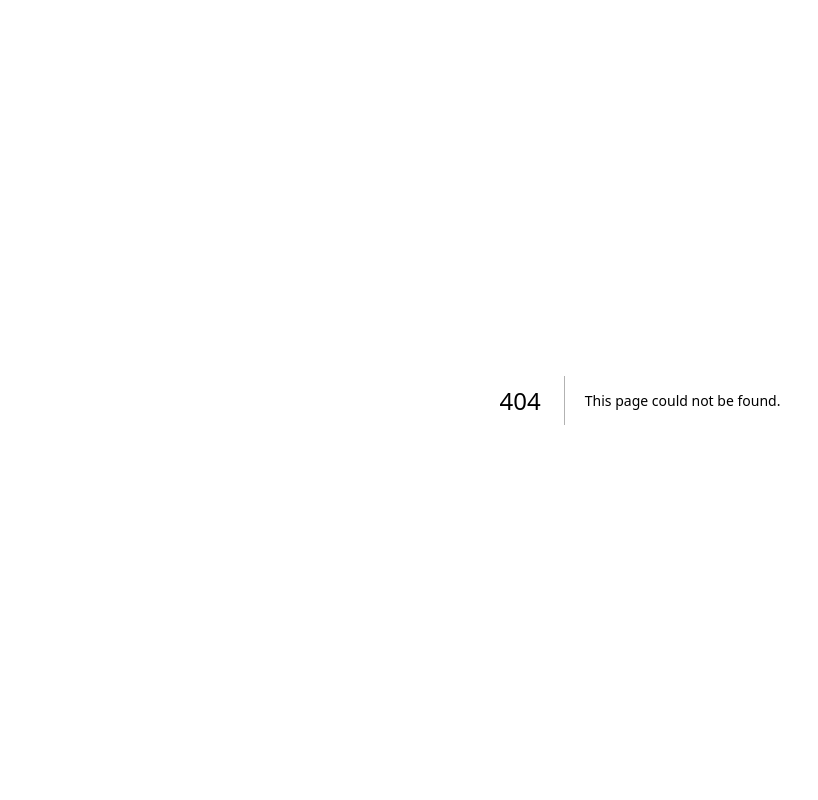
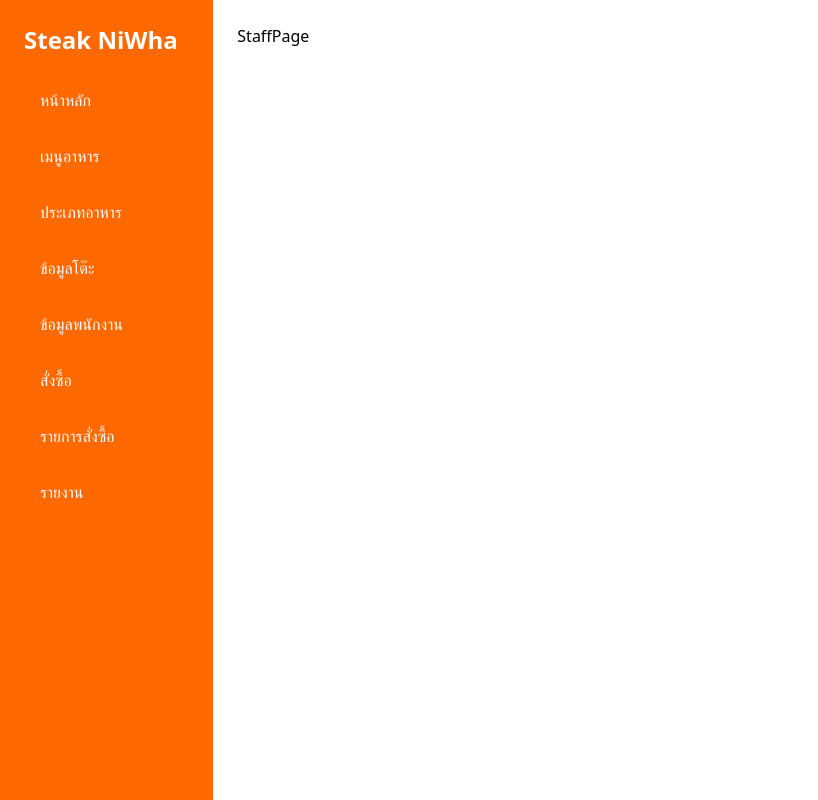
Before and after one commit to Que5t10nmark/foodmenu, a Next.js app: page /backoffice/staff in a window 1280 px wide. Before the commit this address had no page. Shown: the whole page, without its empty margins (0-818 px from the left). Built offline with nearby package versions, Linux system fonts and the light colour scheme.

Commit message:
staffpage

```diff
--- /dev/null
+++ b/app/backoffice/staff/page.jsx
@@ -0,0 +1,9 @@
+import React from 'react'
+
+function StaffPage() {
+  return (
+    <div>StaffPage</div>
+  )
+}
+
+export default StaffPage
--- a/package.json
+++ b/package.json
@@ -13,7 +13,8 @@
     "mysql2": "^3.14.1",
     "next": "15.3.2",
     "react": "^19.0.0",
-    "react-dom": "^19.0.0"
+    "react-dom": "^19.0.0",
+    "react-qr-code": "^2.0.15"
   },
   "devDependencies": {
     "@eslint/eslintrc": "^3",
```
Also changed, not shown: 1 other file (tests, documents, lock files or other folders).
